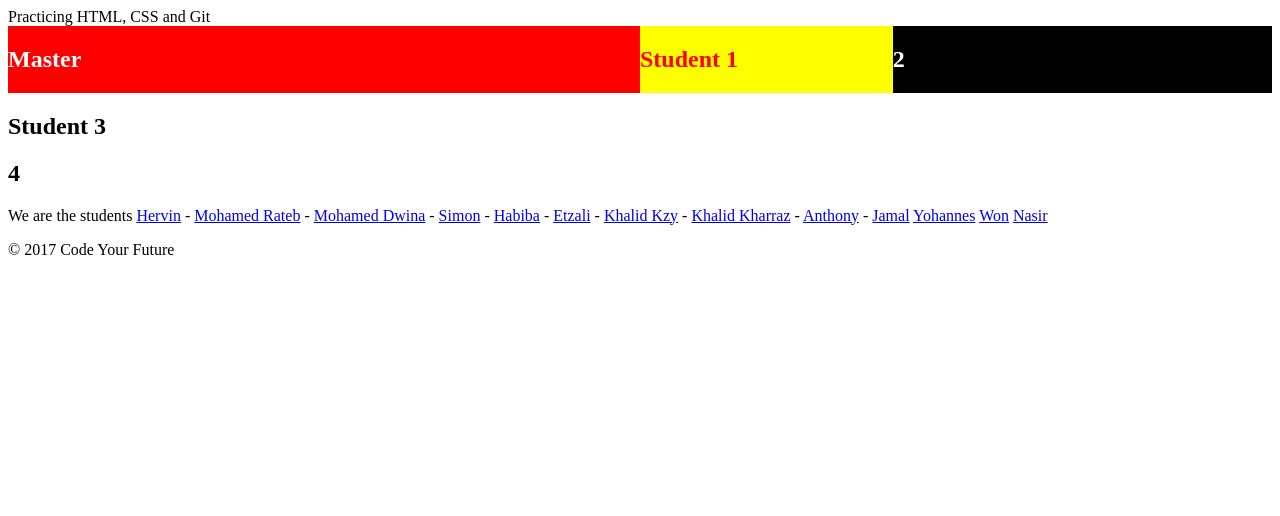
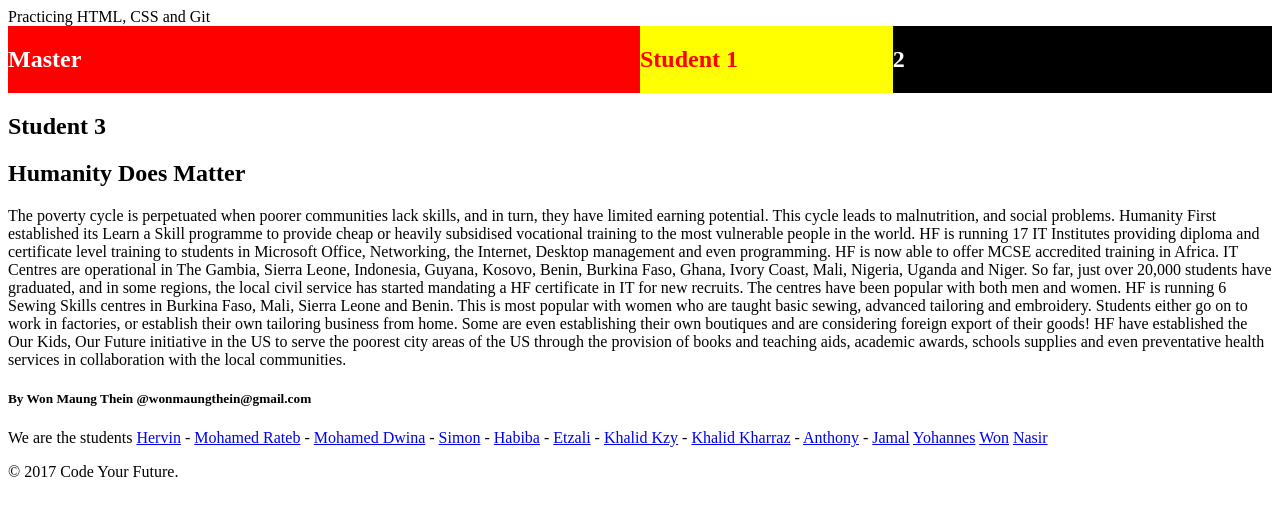
Before and after one commit to wonmaungthein/html-git-practice, a plain HTML site: page index.html in a window 1280 px wide. Drawn offline with Linux system fonts and the light colour scheme.

Commit message:
added a new article

```diff
--- a/index.html
+++ b/index.html
@@ -33,7 +33,30 @@
 			</article>
 
 			<article>
-				<h1> 4</h1>
+
+<h1> Humanity Does Matter </h1>
+
+<p>
+The poverty cycle is perpetuated when poorer communities lack skills, and in turn, they have limited earning potential. This cycle leads to malnutrition, and social problems.
+
+Humanity First established its Learn a Skill programme to provide cheap or heavily subsidised vocational training to the most vulnerable people in the world.
+
+HF is running 17 IT Institutes providing diploma and certificate level training to students in Microsoft Office, Networking, the Internet, Desktop management and even programming. HF is now able to offer MCSE accredited training in Africa. IT Centres are operational in The Gambia, Sierra Leone, Indonesia, Guyana, Kosovo, Benin, Burkina Faso, Ghana, Ivory Coast, Mali, Nigeria, Uganda and Niger. So far, just over 20,000 students have graduated, and in some regions, the local civil service has started mandating a HF certificate in IT for new recruits. The centres have been popular with both men and women.
+
+HF is running 6 Sewing Skills centres in Burkina Faso, Mali, Sierra Leone and Benin. This is most popular with women who are taught basic sewing, advanced tailoring and embroidery. Students either go on to work in factories, or establish their own tailoring business from home. Some are even establishing their own boutiques and are considering foreign export of their goods!
+
+HF have established the Our Kids, Our Future initiative in the US to serve the poorest city areas of the US through the provision of books and teaching aids, academic awards, schools supplies and even preventative health services in collaboration with the local communities.
+</p>
+
+<h5>By Won Maung Thein @wonmaungthein@gmail.com </h5>
+
+
+
+
+
+
+
+
 			</article>
 		</div>
 	</div>
@@ -53,7 +76,7 @@
 		<a href="won.html">Won</a>
 		<a href="nasir.html">Nasir</a>
 
-		<p>&copy; 2017 Code Your Future</p>
+		<p>&copy; 2017 Code Your Future. </p>
 	</footer>
 </body>
 
```
